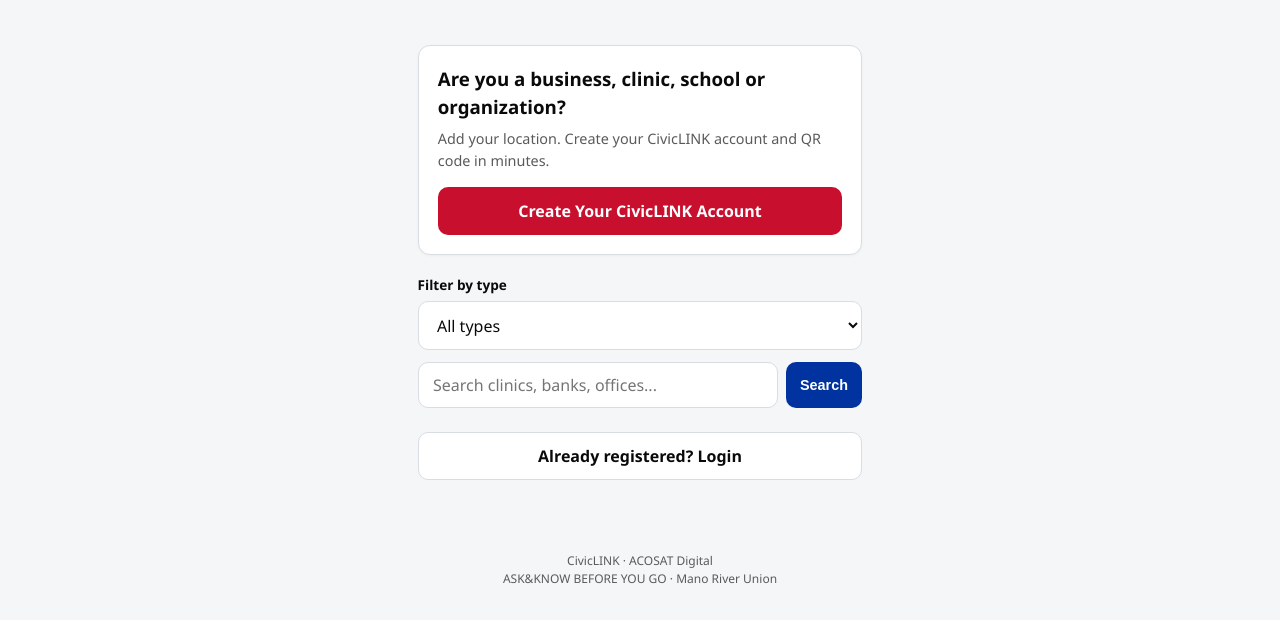
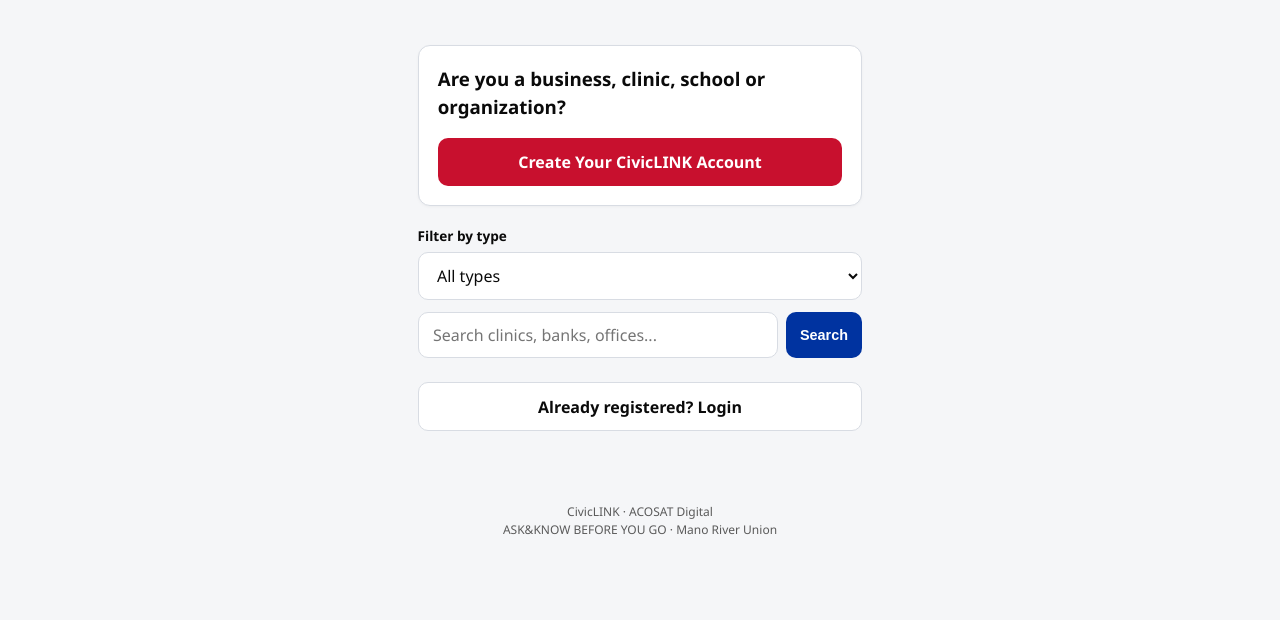
Before and after one commit to andyking4040-droid/civiclink-sl, a website: page public/index.html in a window 1280 px wide. Shown: the part 302-922 px from the top of the page. After the commit the page ends 873 px from the top, so only its background shows below. Drawn offline with Linux system fonts and the light colour scheme.

Commit message:
Update index.html

```diff
--- a/public/index.html
+++ b/public/index.html
@@ -26,7 +26,7 @@
     <!-- 1. Business CTA first -->
     <div class="card" style="margin-bottom:1.25rem;">
       <h3 style="margin-bottom:0.4rem;">Are you a business, clinic, school or organization?</h3>
-      <p class="muted" style="margin-bottom:1rem;">Add your location. Create your CivicLINK account and QR code in minutes.</p>
+      <p class="muted" style="margin-bottom:1rem;"> </p>
       <a href="/register" class="btn btn-red">Create Your CivicLINK Account</a>
     </div>
 
```
